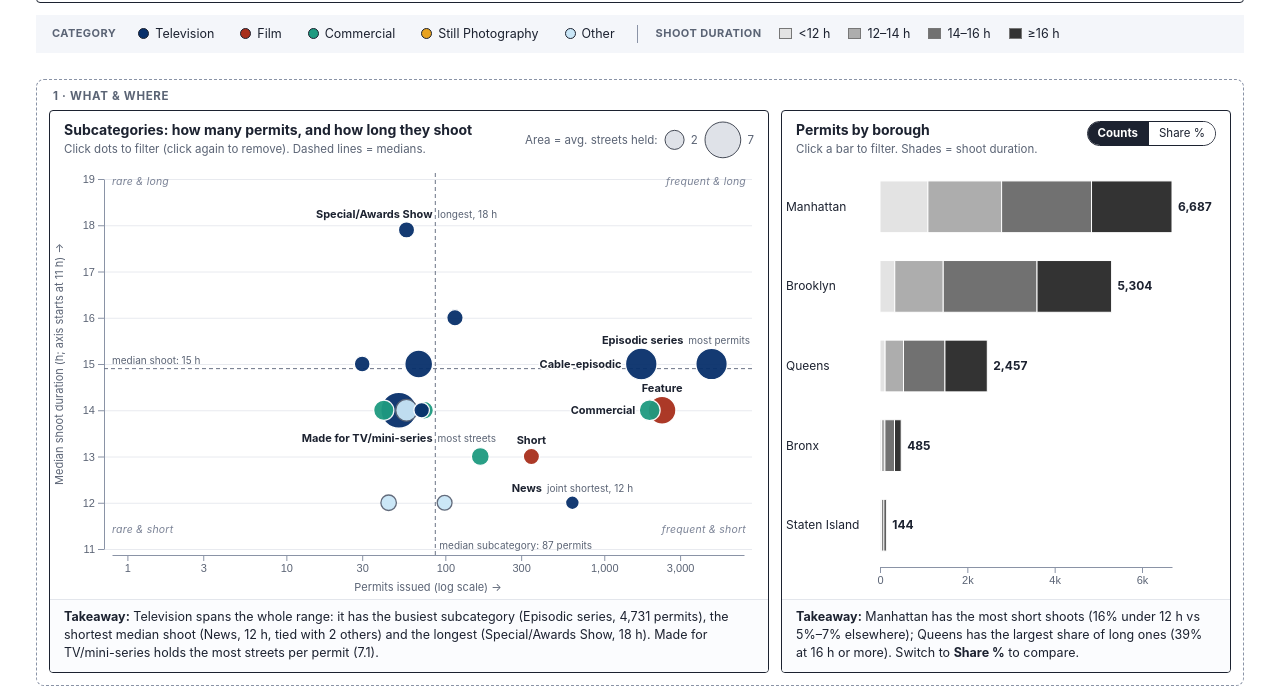
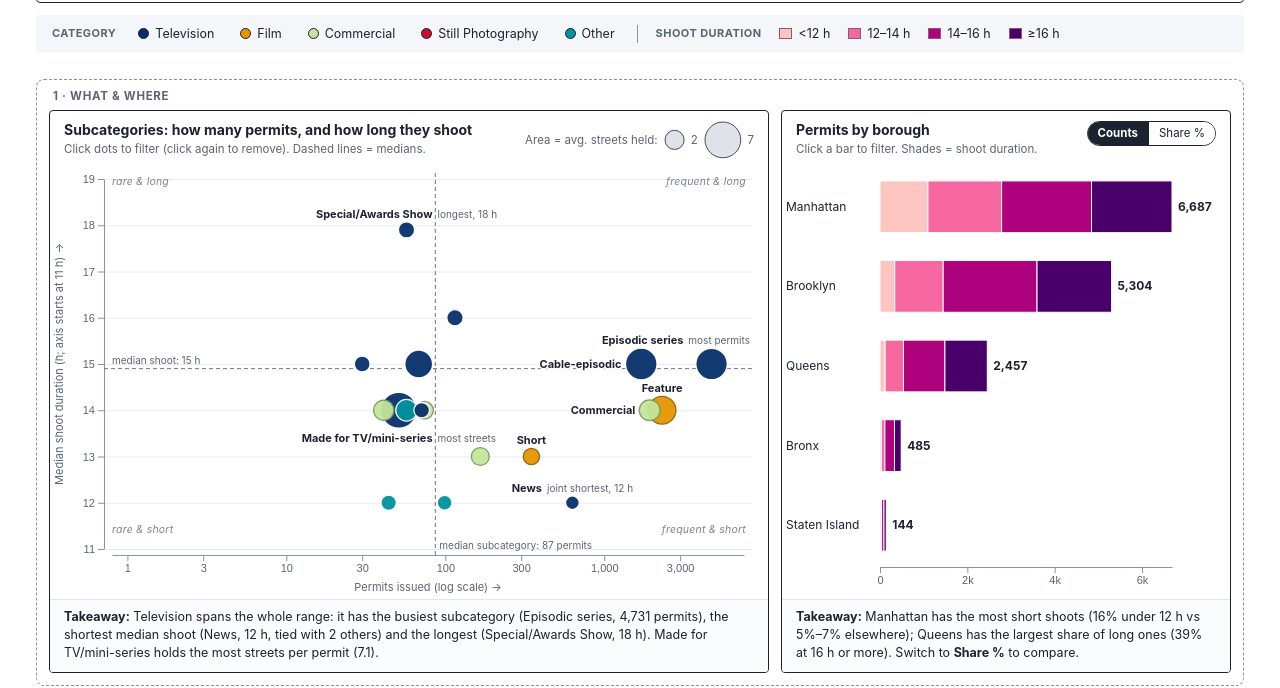
Before and after one commit to gurleen-kaur1313/film-permits-dashboard, a plain HTML site: page index.html in a window 1280 px wide. Shown: the part 112-800 px from the top of the page. Drawn offline with Linux system fonts and the light colour scheme.

Commit message:
final reports

```diff
--- a/index.html
+++ b/index.html
@@ -59,7 +59,7 @@ header .title{flex:1 1 360px}
 .legend button[aria-pressed="true"]{outline:1.5px solid var(--ink)}
 .legend button.dim{opacity:.4}
 .dot{width:11px;height:11px;border-radius:50%;border:1px solid var(--ink);display:inline-block;flex:none}
-.sw{width:13px;height:11px;border:1px solid #777;display:inline-block;flex:none}
+.sw{width:13px;height:11px;border:1px solid #8a5a7a;display:inline-block;flex:none}
 .kitem{display:inline-flex;align-items:center;gap:6px}
 /* enclosure bands group related views; gap between bands (26px) > gap inside a band (12px) = proximity */
 .band{border:1.4px dashed var(--line);border-radius:8px;padding:8px 12px 12px;margin-top:var(--band-gap)}
@@ -175,18 +175,24 @@ g.bar:focus-visible .hit{stroke:var(--acc);stroke-width:1.5;stroke-dasharray:3 2
 /* ============================================================
    2. CONFIG
    ============================================================ */
-// Category palette, dark -> light. Every pair differs in hue AND in lightness:
-//   L* = 20.9 / 38.6 / 57.0 / 71.6 / 89.7  (greyscale steps >= 14.6 L*)
+// Category palette: five clearly different hues (blue, red, teal, golden orange, light green),
+// each also at a different lightness so they separate in greyscale:
+//   Television 20.9 / Still Photography 42.5 / Other 55.5 / Film 68.3 / Commercial 87.2 L*  (steps >= 12.8)
+// Red and orange are kept far apart in both hue (crimson vs golden) and lightness (42.5 vs 68.3).
 // Smallest pairwise CIE76 difference under simulated colour-vision deficiency
-// (Machado 2009, full severity): protan 34.9, deutan 36.5, tritan 38.6.
-const CAT_PALETTE = { "Television":"#08306B", "Film":"#A82F1C", "Commercial":"#1E9A80", "Still Photography":"#E8A21E" };
-const FALLBACK = ["#08306B","#A82F1C","#1E9A80","#E8A21E"];   // used if a top-4 category isn't one of the named ones
-const OTHER = "Other", OTHER_COLOR = "#C9E6F7";
-// Ordinal duration bins -> neutral grey ramp (ordered lightness, no hue).
+// (Machado 2009, full severity): protan 38.1, deutan 38.1, tritan 39.0.
+// None of these hues overlap the pink-to-plum duration ramp.
+const CAT_PALETTE = { "Television":"#08306B", "Film":"#E69500", "Commercial":"#C2E699", "Still Photography":"#C8102E" };
+const FALLBACK = ["#08306B","#E69500","#C2E699","#C8102E"];   // used if a top-4 category isn't one of the named ones
+const OTHER = "Other", OTHER_COLOR = "#00939F";
+// Ordinal duration bins -> sequential pink-to-plum ramp (ColorBrewer RdPu).
+// Brighter than the old grey ramp (usability feedback) but still ordered: lightness falls
+// L* 84 / 64 / 39 / 18 as duration grows, so it reads in order in greyscale and for colour-blind viewers.
+// Its hues do not appear in the category palette, so duration is never confused with category.
 // Bins split the data roughly 11 / 22 / 36 / 31 %, so every shade is visible.
 const DUR_LABELS = ["<12 h","12–14 h","14–16 h","≥16 h"];
 const DUR_EDGES  = [12, 14, 16];
-const DUR_RAMP   = ["#e3e3e3","#adadad","#717171","#333333"];
+const DUR_RAMP   = ["#FCC5C0","#F768A1","#AE017E","#49006A"];
 const MAX_HOURS = 336, HBIN = 0.1, NB = Math.round(MAX_HOURS / HBIN);   // duration histogram for fast medians
 const MIN_SUB_N = 30, MAX_SUBS = 60;       // scatter shows subcategories with >= 30 permits (max 60)
 const PLACEHOLDER = /^(not applicable|n\/a|na|none|unspecified|other)$/i;   // not a real subcategory
@@ -197,9 +203,8 @@ const monthFmt = d3.timeFormat("%b %Y"), isoMonth = d3.timeFormat("%Y-%m"), pars
 // many permits end a minute before the hour (e.g. 14.98 h), so values within 0.1 h of a whole hour show as that hour
 const hrs = h => (Math.abs(h-Math.round(h))<=0.1001 ? Math.round(h) : fmt1(h)) + " h";
 
-// light colours (pale blue) need a dark edge to be seen on white; text in pale/amber hues is darkened
-const isLight = c => d3.lab(c).l > 80;
-const textColor = c => d3.lab(c).l > 60 ? d3.color(c).darker(1.6).formatHex() : c;
+// light colours (golden orange, light green) are low-contrast on white: they get a darker edge of their own hue
+const isLight = c => d3.lab(c).l > 65;
 
 // text width, used for collision-free label placement
 const _ctx = document.createElement("canvas").getContext("2d");
@@ -400,7 +405,7 @@ function measure(){
   BR.H = sideBySide ? SC.H : 300;
   TL.W = Math.max(300, Math.floor(tc.clientWidth));
   TL.H = TL.W < 600 ? 240 : 270;
-  TL.m.r = TL.W < 600 ? 96 : 128;
+  TL.m.r = TL.W < 600 ? 104 : 140;
 }
 function layout(){
   measure();
@@ -591,8 +596,8 @@ function renderScatter(res, dur){
     .transition().duration(dur)
     .attr("cx",d=>X(d.n)).attr("cy",d=>sy(d.med)).attr("r",R)
     .attr("fill",d=>D.catColors[d.cat])
-    // thin white outline separates overlapping dots; the pale "Other" hue gets a dark edge instead
-    .attr("stroke",d=> sel.has(d.name) ? "#000" : isLight(D.catColors[d.cat]) ? "#5b6475" : "#fff")
+    // thin white outline separates overlapping dots; light hues (golden orange, light green) get a darker edge instead
+    .attr("stroke",d=> sel.has(d.name) ? "#000" : isLight(D.catColors[d.cat]) ? d3.color(D.catColors[d.cat]).darker(1.2) : "#fff")
     .attr("stroke-width",d=> sel.has(d.name) ? 2.6 : 1.3)
     .attr("opacity",d=> sel.size && !sel.has(d.name) ? 0.25 : 0.95);
   all.order();
@@ -799,7 +804,7 @@ function renderTimeline(res, dur){
   tG.select(".grid").transition().duration(dur).call(d3.axisLeft(ty).ticks(5).tickSize(-(TL.W-TL.m.l-TL.m.r)).tickFormat(""));
   const g = tG.select(".lines").selectAll("g").data(series,d=>d.name).join(en=>{
       const g = en.append("g");
-      // pale colours get a dark casing underneath so the line is visible on white
+      // light colours get a darker casing of the same hue so the line is visible on white
       g.append("path").attr("class","case").attr("fill","none").attr("stroke",d=>d3.color(D.catColors[d.i]).darker(1.1)).attr("stroke-linejoin","round").attr("d",d=>tLine(d.v));
       g.append("path").attr("class","ln").attr("fill","none").attr("stroke-linejoin","round").attr("stroke-linecap","round").attr("d",d=>tLine(d.v));
       return g; });
@@ -814,10 +819,17 @@ function renderTimeline(res, dur){
   const floor = TL.H-TL.m.b-4;
   if(ends[ends.length-1].y>floor){ ends[ends.length-1].y = floor; for(let k=ends.length-2;k>=0;k--) ends[k].y = Math.min(ends[k].y, ends[k+1].y-13); }
   const short = TL.W < 600;
-  tG.select(".tlabels").selectAll("text").data(ends,d=>d.name).join("text")
-    .attr("x",TL.W-TL.m.r+8).style("font-size","12px").style("font-weight",700).attr("dominant-baseline","middle")
-    .style("fill",d=>textColor(D.catColors[d.i])).text(d=>short && d.name.length>12 ? d.name.split(" ")[0] : d.name)
-    .transition().duration(dur).attr("y",d=>d.y)
+  // each label = a short swatch of the line's colour + the name in dark text (readable for every hue)
+  const lg = tG.select(".tlabels").selectAll("g").data(ends,d=>d.name).join(en=>{
+      const g = en.append("g").attr("transform",d=>`translate(${TL.W-TL.m.r+6},${d.y})`);
+      g.append("line").attr("class","case").attr("x1",0).attr("x2",14).attr("stroke-width",5.4).attr("stroke-linecap","round");
+      g.append("line").attr("class","ln").attr("x1",0).attr("x2",14).attr("stroke-width",4).attr("stroke-linecap","round");
+      g.append("text").attr("x",19).attr("dominant-baseline","middle").style("font-size","12px").style("font-weight",700);
+      return g; });
+  lg.select(".case").attr("stroke",d=>d3.color(D.catColors[d.i]).darker(1.1)).style("display",d=>isLight(D.catColors[d.i])?null:"none");
+  lg.select(".ln").attr("stroke",d=>D.catColors[d.i]);
+  lg.select("text").text(d=>short && d.name.length>12 ? d.name.split(" ")[0] : d.name);
+  lg.transition().duration(dur).attr("transform",d=>`translate(${TL.W-TL.m.r+6},${d.y})`)
     .style("opacity",d=> cats.size && !cats.has(d.name) ? 0.3 : 1);
 }
 
```
Also changed, not shown: screenshots/01_overview_annotated.png, screenshots/02_linked_filtering_annotated.png, screenshots/03_share_and_tooltip_annotated.png, screenshots/after_full.png, screenshots/before_after_bars.png, screenshots/before_after_duration_colours.png (added), screenshots/before_after_scatter.png, screenshots/greyscale_check.png (added), 6 other files.
